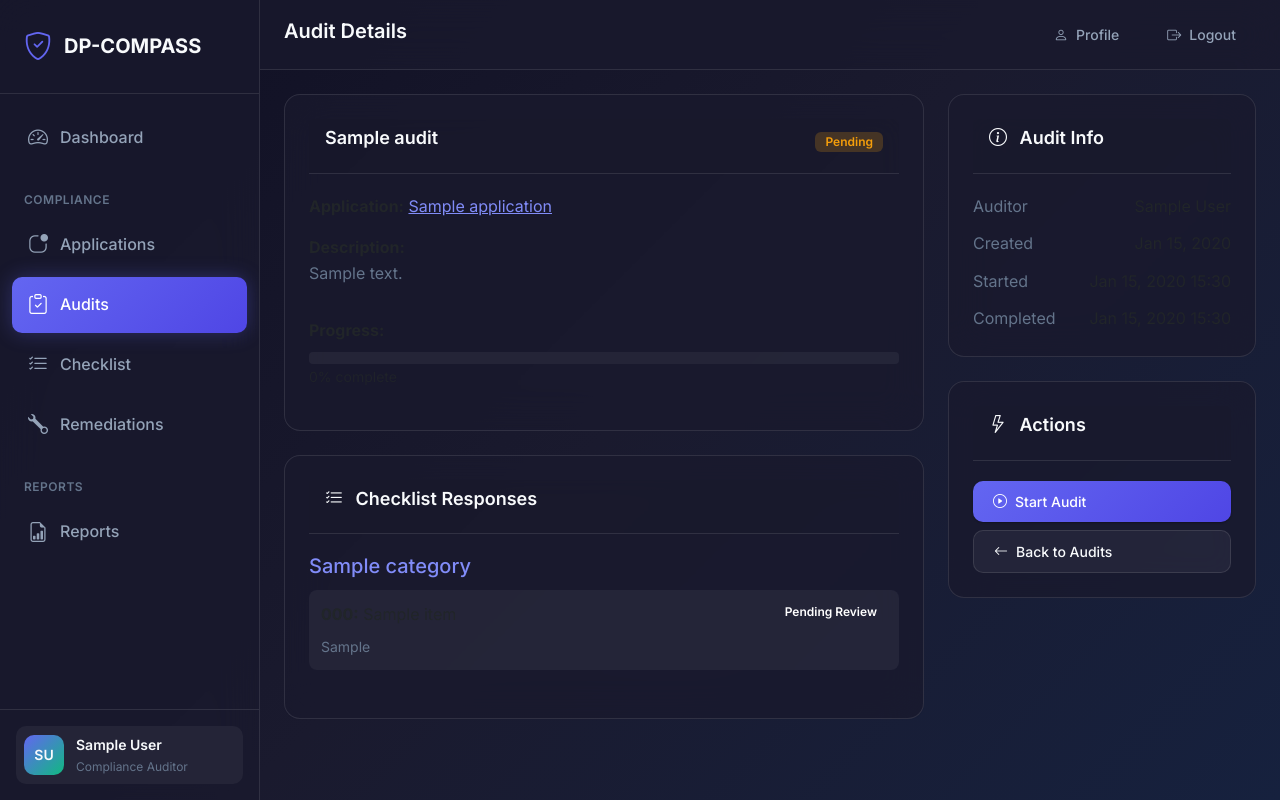
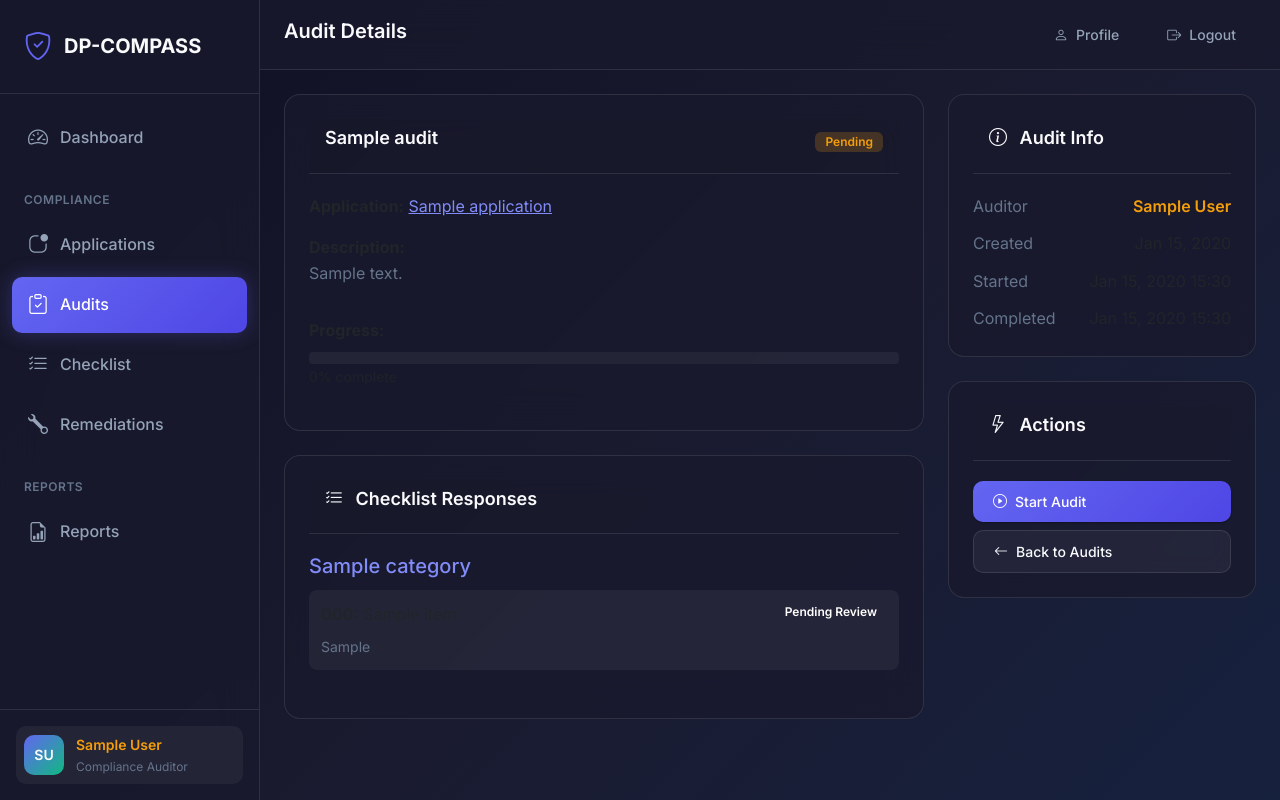
Before and after one commit to MukherjeeRitesh/dp-compass, a Django app: page /audits/1/ in a window 1280 px wide. Run offline with Django 4.2, Linux system fonts and the light colour scheme; a user stored in the database is signed in; tables that the repository leaves empty hold one stand-in row (values such as "Sample post"); parts of the project's set-up code (start-up, migrations or seed data) failed here and were passed over.

Commit message:
Highlight User details in UI

```diff
--- a/static/css/style.css
+++ b/static/css/style.css
@@ -173,6 +173,7 @@ body {
     justify-content: center;
     font-weight: 600;
     font-size: 0.875rem;
+    color: #ffffff;
 }
 
 .user-details {
@@ -183,7 +184,7 @@ body {
 .user-name {
     font-weight: 600;
     font-size: 0.875rem;
-    color: var(--text-primary);
+    color: var(--accent); /* High visibility accent color */
 }
 
 .user-role {
--- a/templates/audits/audit_detail.html
+++ b/templates/audits/audit_detail.html
@@ -102,7 +102,7 @@
             <div style="display: flex; flex-direction: column; gap: 12px;">
                 <div style="display: flex; justify-content: space-between;">
                     <span style="color: var(--text-muted);">Auditor</span>
-                    <span>{% if audit.auditor %}{{ audit.auditor.get_full_name|default:audit.auditor.username }}{% else %}Unassigned{% endif %}</span>
+                    <span class="user-name" style="font-size: inherit;">{% if audit.auditor %}{{ audit.auditor.get_full_name|default:audit.auditor.username }}{% else %}Unassigned{% endif %}</span>
                 </div>
                 <div style="display: flex; justify-content: space-between;">
                     <span style="color: var(--text-muted);">Created</span>
--- a/templates/audits/audit_list.html
+++ b/templates/audits/audit_list.html
@@ -36,7 +36,7 @@
                     <td><a href="{% url 'audit_detail' audit.pk %}"
                             style="color: var(--text-primary); text-decoration: none;">{{ audit.title }}</a></td>
                     <td>{{ audit.application.name }}</td>
-                    <td>{% if audit.auditor %}{{ audit.auditor.get_full_name|default:audit.auditor.username }}{% else %}Unassigned{% endif %}</td>
+                    <td><span class="user-name" style="font-size: inherit;">{% if audit.auditor %}{{ audit.auditor.get_full_name|default:audit.auditor.username }}{% else %}Unassigned{% endif %}</span></td>
                     <td>
                         <span
                             class="badge badge-{% if audit.status == 'completed' %}success{% elif audit.status == 'in_progress' %}info{% elif audit.status == 'pending' %}warning{% else %}secondary{% endif %}">
--- a/templates/compliance/application_list.html
+++ b/templates/compliance/application_list.html
@@ -43,7 +43,7 @@
                         <span class="badge badge-info">{{ app.get_application_type_display }}</span>
                     </td>
                     <td>{{ app.get_environment_display }}</td>
-                    <td>{{ app.owner.get_full_name|default:app.owner.username|default:"-" }}</td>
+                    <td><span class="user-name" style="font-size: inherit;">{{ app.owner.get_full_name|default:app.owner.username|default:"-" }}</span></td>
                     <td style="color: var(--text-muted);">
                         {% if app.latest_audit %}{{ app.latest_audit.created_at|date:"M d, Y" }}{% else %}-{% endif %}
                     </td>
```
